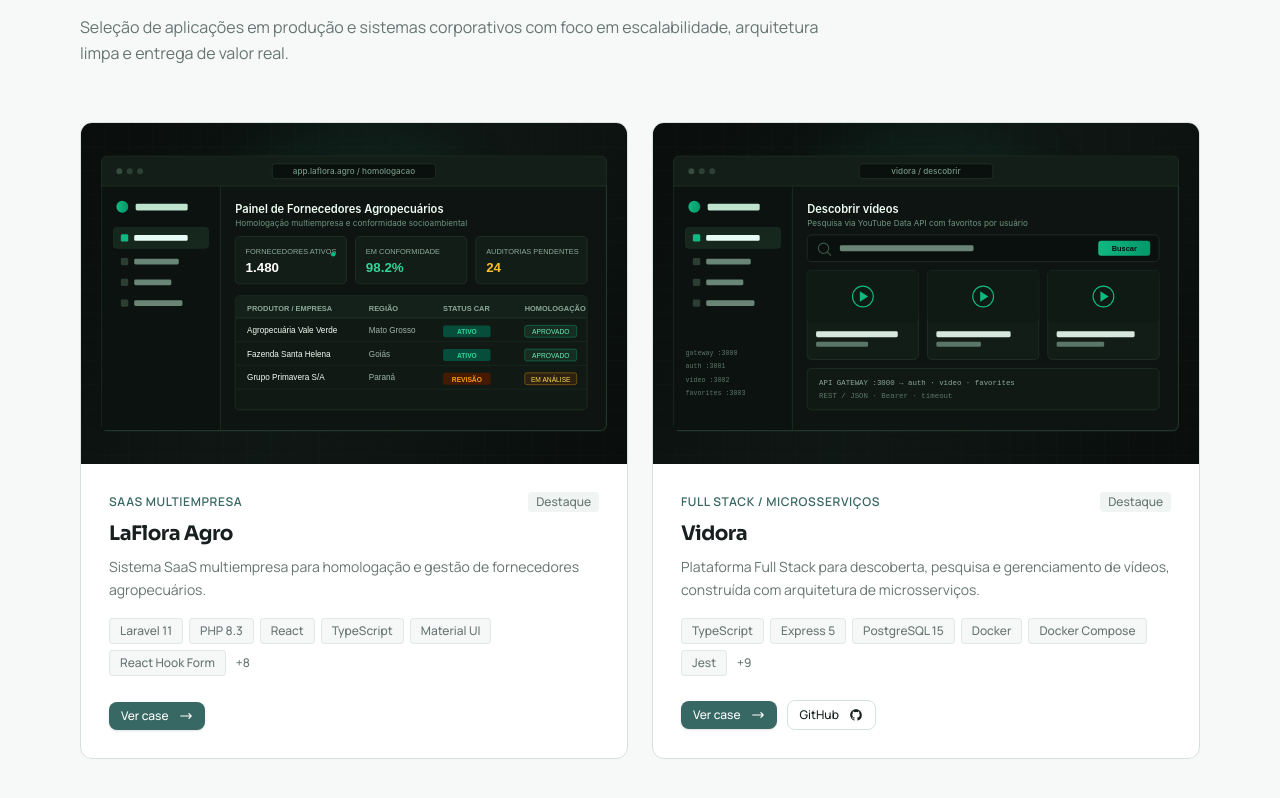
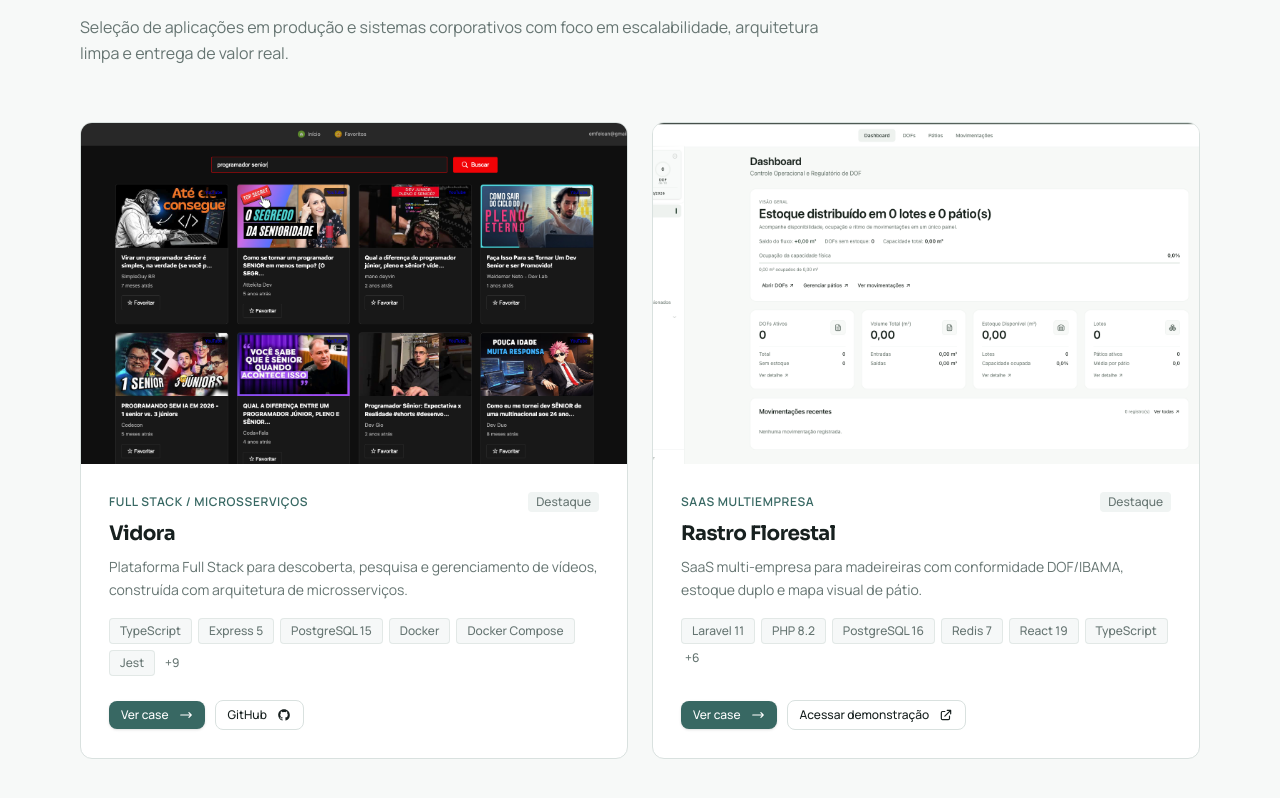
Before and after one commit to emffor/portfolio, a Next.js app: page / in a window 1280 px wide. Shown: the part 920-1718 px from the top of the page. Built offline with nearby package versions, Linux system fonts and the light colour scheme; no server answers.

Commit message:
feat: adiciona o projeto Rastro Florestal e atualiza os detalhes dos projetos Vidora e LaFlora Agro

```diff
--- a/src/data/projects.ts
+++ b/src/data/projects.ts
@@ -5,7 +5,7 @@ export const PROJECTS: readonly Project[] = [
     title: "LaFlora Agro",
     slug: "laflora-agro",
     category: "SaaS Multiempresa",
-    featured: true,
+    featured: false,
     shortDescription:
       "Sistema SaaS multiempresa para homologação e gestão de fornecedores agropecuários.",
     fullDescription:
@@ -73,7 +73,7 @@ export const PROJECTS: readonly Project[] = [
       "Plataforma Full Stack para descoberta, pesquisa e gerenciamento de vídeos, construída com arquitetura de microsserviços.",
     fullDescription:
       "Aplicação Full Stack estruturada em microsserviços, com API Gateway como ponto único de entrada e serviços independentes responsáveis por autenticação, vídeos e favoritos. O projeto demonstra separação de responsabilidades, integração com API externa, persistência isolada, comunicação entre serviços e testes automatizados.",
-    image: "/images/projects/vidora.svg",
+    image: "/assets/vidora.png",
     technologies: [
       "TypeScript",
       "Express 5",
@@ -185,6 +185,79 @@ export const PROJECTS: readonly Project[] = [
       ],
     },
   },
+  {
+    title: "Rastro Florestal",
+    slug: "rastro-florestal",
+    category: "SaaS Multiempresa",
+    featured: true,
+    shortDescription:
+      "SaaS multi-empresa para madeireiras com conformidade DOF/IBAMA, estoque duplo e mapa visual de pátio.",
+    fullDescription:
+      "SaaS multi-empresa para madeireiras e serrarias reguladas pelo IBAMA. Une conformidade legal do DOF (Documento de Origem Florestal) com operação real de pátio: controla saldo legal em m³ e estoque físico em peças ao mesmo tempo, com mapa visual do pátio, movimentações rastreáveis e relatórios para fiscalização.",
+    image: "/assets/rastro-florestal.png",
+    technologies: [
+      "Laravel 11",
+      "PHP 8.2",
+      "PostgreSQL 16",
+      "Redis 7",
+      "React 19",
+      "TypeScript",
+      "Vite 7",
+      "Tailwind CSS 4",
+      "React-Konva",
+      "Docker",
+      "AWS S3",
+      "PHPUnit 11",
+    ],
+    projectUrl: "https://rastrof.netlify.app/",
+    context:
+      "Empresas madeireiras tomavam multa por controlar o DOF em planilha, com o estoque legal desconectado do estoque físico e sem rastreabilidade pronta para fiscalização.",
+    solution:
+      "Backend em Laravel com controle de estoque duplo (legal em m³ x físico em peças), alocação DOF-lote, movimentações auditáveis e multi-tenancy por empresa. Frontend em React + TypeScript com dashboard operacional, mapa interativo de pátio em canvas e fluxos de saída com preview.",
+    technicalChallenges: [
+      "Sincronizar o estoque duplo com débito casado entre saldo legal (m³) e físico (peças) via volume unitário.",
+      "Modelar a alocação DOF-lote com operações de alocar, transferir, dar baixa e remover.",
+      "Manter movimentações imutáveis (Entrada, Transferência, Baixa, Ajuste) com preview de saída e consumo por fonte.",
+      "Implementar multi-tenancy real com RBAC granular (Master > Admin > Usuário) e permissões por recurso.",
+      "Construir o mapa de pátio interativo em canvas com drag-and-drop, detecção de colisão e áreas bloqueadas.",
+      "Gerenciar anexos polimórficos em S3 com cota mensal e URL temporária cacheada no Redis.",
+    ],
+    technicalHighlights: [
+      "Estoque duplo sincronizado legal x físico.",
+      "Mapa de pátio interativo em canvas com drag-and-drop e colisão.",
+      "Multi-tenancy real com RBAC granular.",
+      "IDs criptografados com Hashids e auditoria com Spatie Activity Log.",
+      "Respostas de API padronizadas e autenticação com Laravel Sanctum.",
+      "Relatórios PDF/Excel de DOF e movimentações.",
+    ],
+    authNote:
+      "Acesso de demonstração em https://rastrof.netlify.app/ — e-mail madeireira@email.com / senha 123123. O código-fonte é privado e não é exposto no portfólio.",
+    myRole:
+      "Desenvolvimento Full Stack: backend em Laravel (regras de negócio, estoque duplo, alocação DOF-lote, RBAC, relatórios PDF/Excel) e frontend em React + TypeScript (dashboard operacional, mapa de pátio em canvas, fluxos de saída e painel administrativo).",
+    screenshots: [],
+    architecture: {
+      layers: [
+        {
+          label: "React 19 + TypeScript",
+          description: "Dashboard operacional, mapa de pátio em canvas e fluxos de saída",
+        },
+        {
+          label: "REST API",
+          description: "Contrato HTTP tipado com respostas padronizadas",
+        },
+        {
+          label: "Laravel 11 / PHP",
+          description: "Regras de negócio, estoque duplo, RBAC e autenticação com Sanctum",
+        },
+        {
+          label: "PostgreSQL 16 + Redis 7",
+          description: "Persistência relacional multi-tenant e cache de URLs temporárias",
+        },
+      ],
+      infrastructureTitle: "Docker + Nginx",
+      infrastructureServices: ["Frontend Web", "API", "PostgreSQL", "Redis", "AWS S3"],
+    },
+  },
 ] as const;
 
 export async function getFeaturedProjects(): Promise<Project[]> {
```
